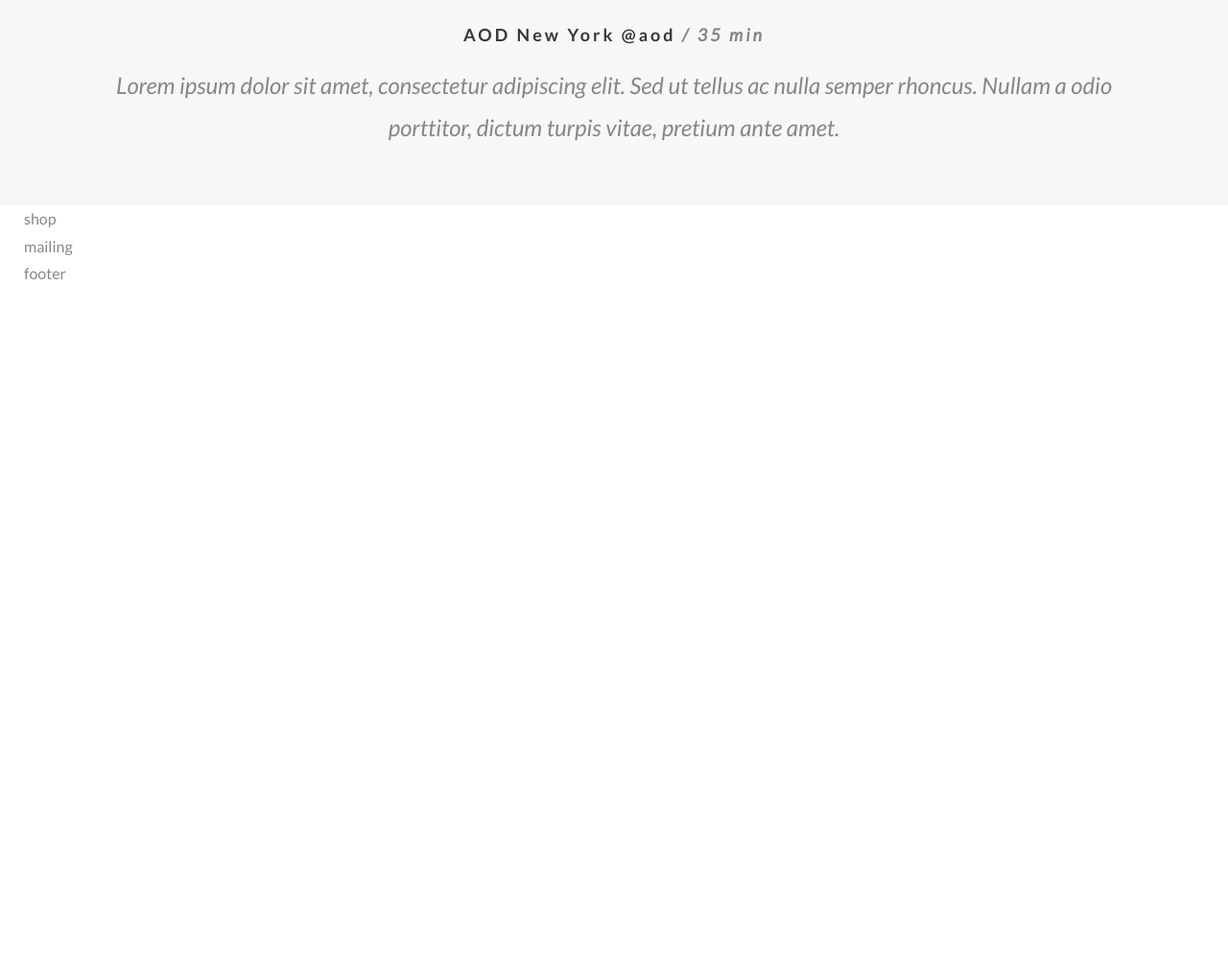
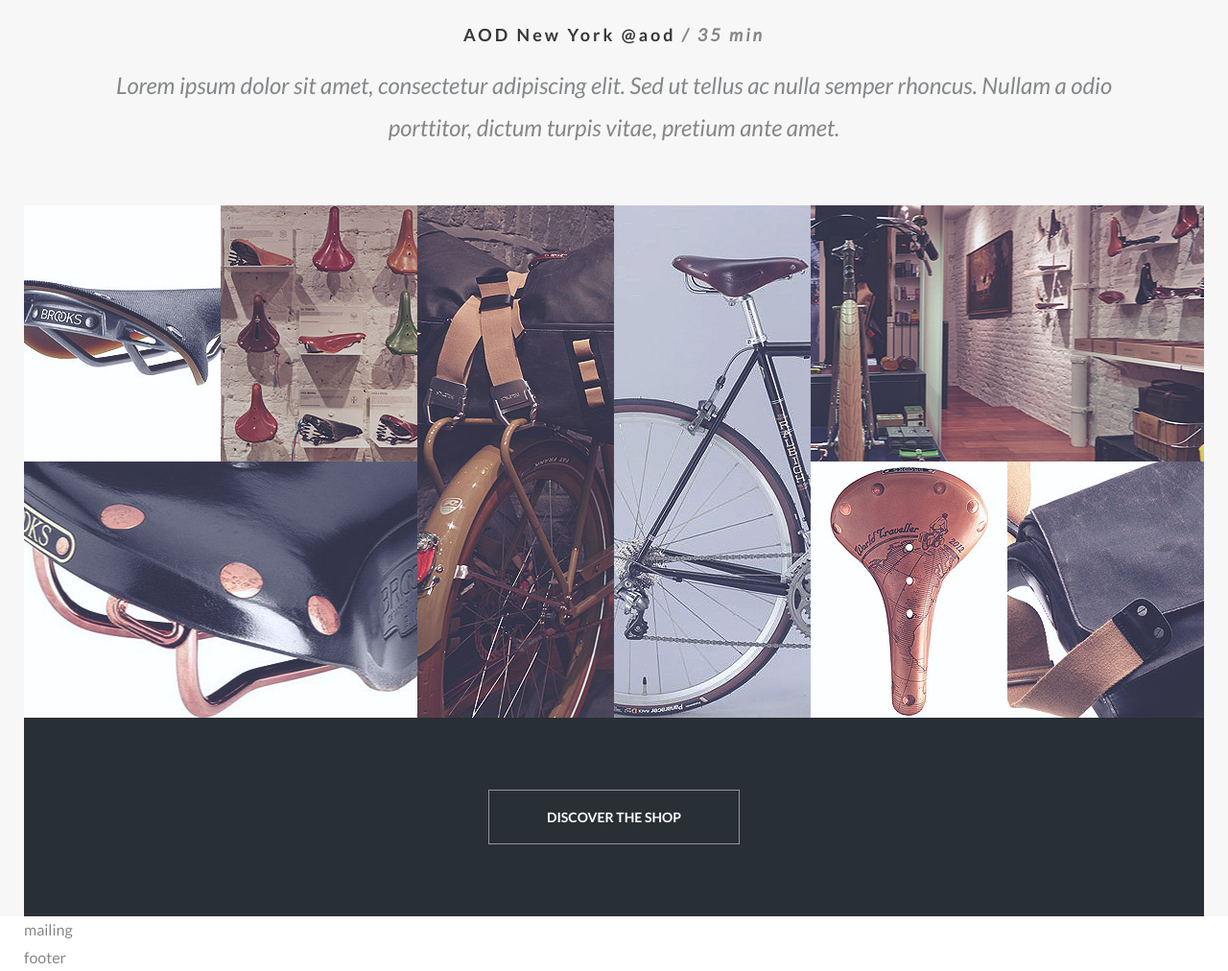
Before and after one commit to CrazyNoodl/bikeProject, a website: page index.html in a window 1280 px wide. Shown: the part 3258-4270 px from the top of the page at 96% size. Before the commit the page ends 3558 px from the top, so only its background shows below. Drawn offline with Linux system fonts and the light colour scheme.

Commit message:
new section
add shop section on grid

```diff
--- a/index.html
+++ b/index.html
@@ -122,8 +122,24 @@
     </section>
 
     <!-- Shop -->
-    <section class="section--shop">
-        <div class="container">shop</div>
+    <section class="section">
+        <div class="container container--shop">
+            <div class="shop__box">
+                <div class="shop__item"></div>
+                <div class="shop__item"></div>
+                <div class="shop__item"></div>
+                <div class="shop__item"></div>
+                <div class="shop__item"></div>
+                <div class="shop__item"></div>
+                <div class="shop__item"></div>
+                <div class="shop__item"></div>
+            </div>
+            <div class="shop__discover">
+                <a class="shop__button" href="">
+                    Discover the shop
+                </a>
+            </div>
+        </div>
     </section>
 
     <!-- Mailing -->
--- a/scss/shop.scss
+++ b/scss/shop.scss
@@ -0,0 +1,78 @@
+.shop__box {
+    display: grid;
+    grid-template-columns: repeat(6, 1fr);
+    grid-auto-rows: minmax(267px, auto);
+}
+
+.shop__item {
+    &:first-child {
+        grid-column: 1 / 2;
+        background: url(../upload/shop/1.jpg) center no-repeat;
+        background-size: cover;
+    }
+
+    &:nth-child(2) {
+        grid-column: 2 / 3;
+        background: url(../upload/shop/2.jpg) center no-repeat;
+        background-size: cover;
+    }
+
+    &:nth-child(3) {
+        grid-row: 1 / 3;
+        grid-column: 3 / 4;
+        background: url(../upload/shop/3.jpg) center no-repeat;
+        background-size: cover;
+    }
+
+    &:nth-child(4) {
+        grid-row: 1 / 3;
+        grid-column: 4 / 5;
+        background: url(../upload/shop/4.jpg) center no-repeat;
+        background-size: cover;
+    }
+
+    &:nth-child(5) {
+        grid-column: 5 / 7;
+        background: url(../upload/shop/5.jpg) center no-repeat;
+        background-size: cover;
+    }
+
+    &:nth-child(6) {
+        grid-column: 1 / 3;
+        grid-row: 2 / 3;
+        background: url(../upload/shop/6.jpg) center no-repeat;
+        background-size: cover;
+    }
+
+    &:nth-child(7) {
+        grid-column: 5 / 6;
+        grid-row: 2 / 3;
+        background: url(../upload/shop/7.jpg) center no-repeat;
+        background-size: cover;
+    }
+
+    &:nth-child(8) {
+        grid-column: 6 / 7;
+        grid-row: 2 / 3;
+        background: url(../upload/shop/8.jpg) center no-repeat;
+        background-size: cover;
+    }
+}
+
+.shop__discover {
+    padding: 75px 0;
+    background-color: #282f35;
+    text-align: center;
+}
+
+.shop__button {
+    padding: 15px 60px;
+    display: inline-block;
+    text-transform: uppercase;
+    font-size: 14px;
+    text-decoration: none;
+    font-weight: $bold-weight;
+    color: #fff;
+    border: 1px solid #94979a;
+
+}
```
Also changed, not shown: css/style.css, upload/shop/1.jpg (added), upload/shop/2.jpg (added), upload/shop/3.jpg (added), upload/shop/4.jpg (added), upload/shop/5.jpg (added), upload/shop/6.jpg (added), upload/shop/7.jpg (added), upload/shop/8.jpg (added), 3 other files.
